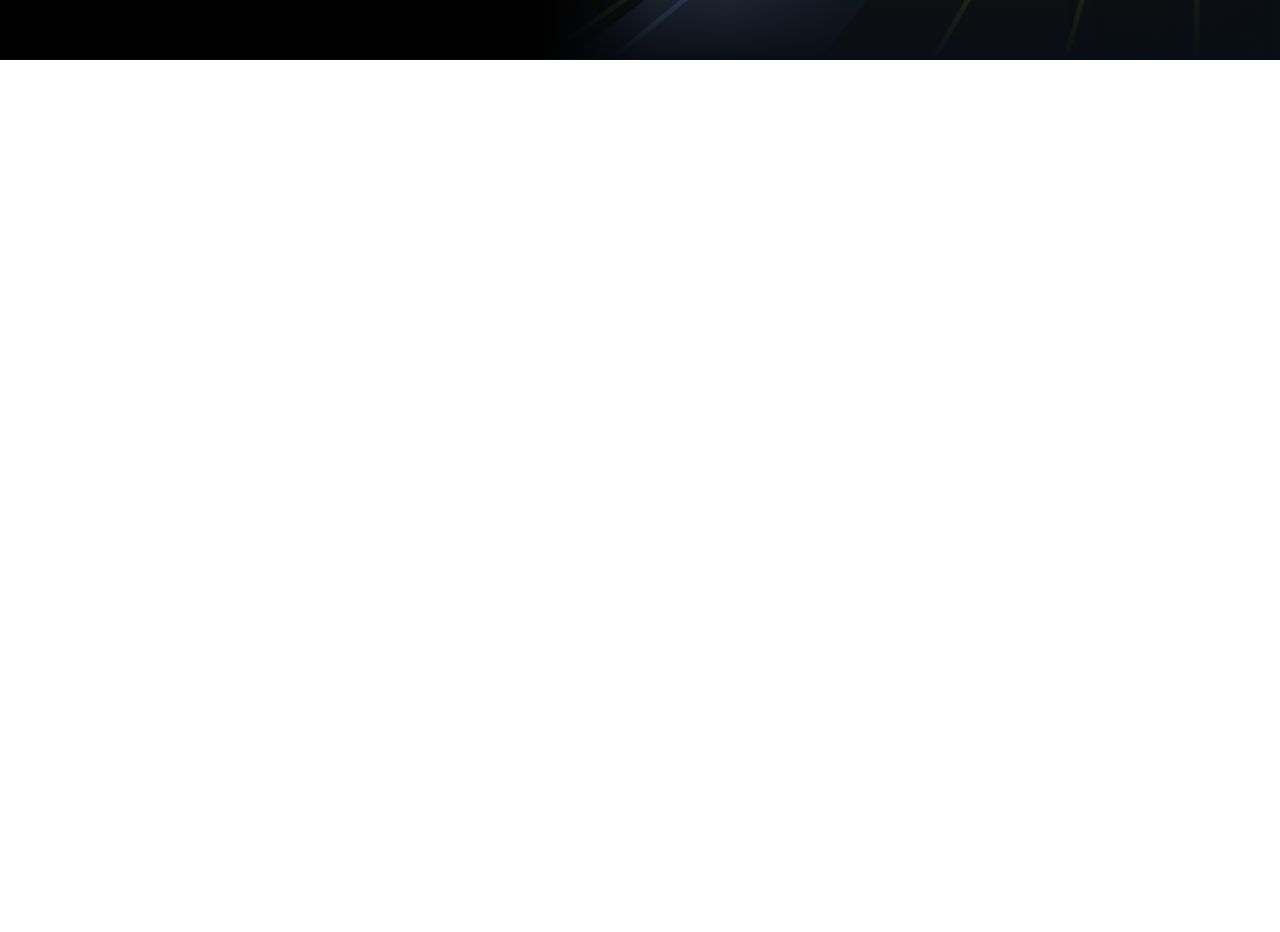
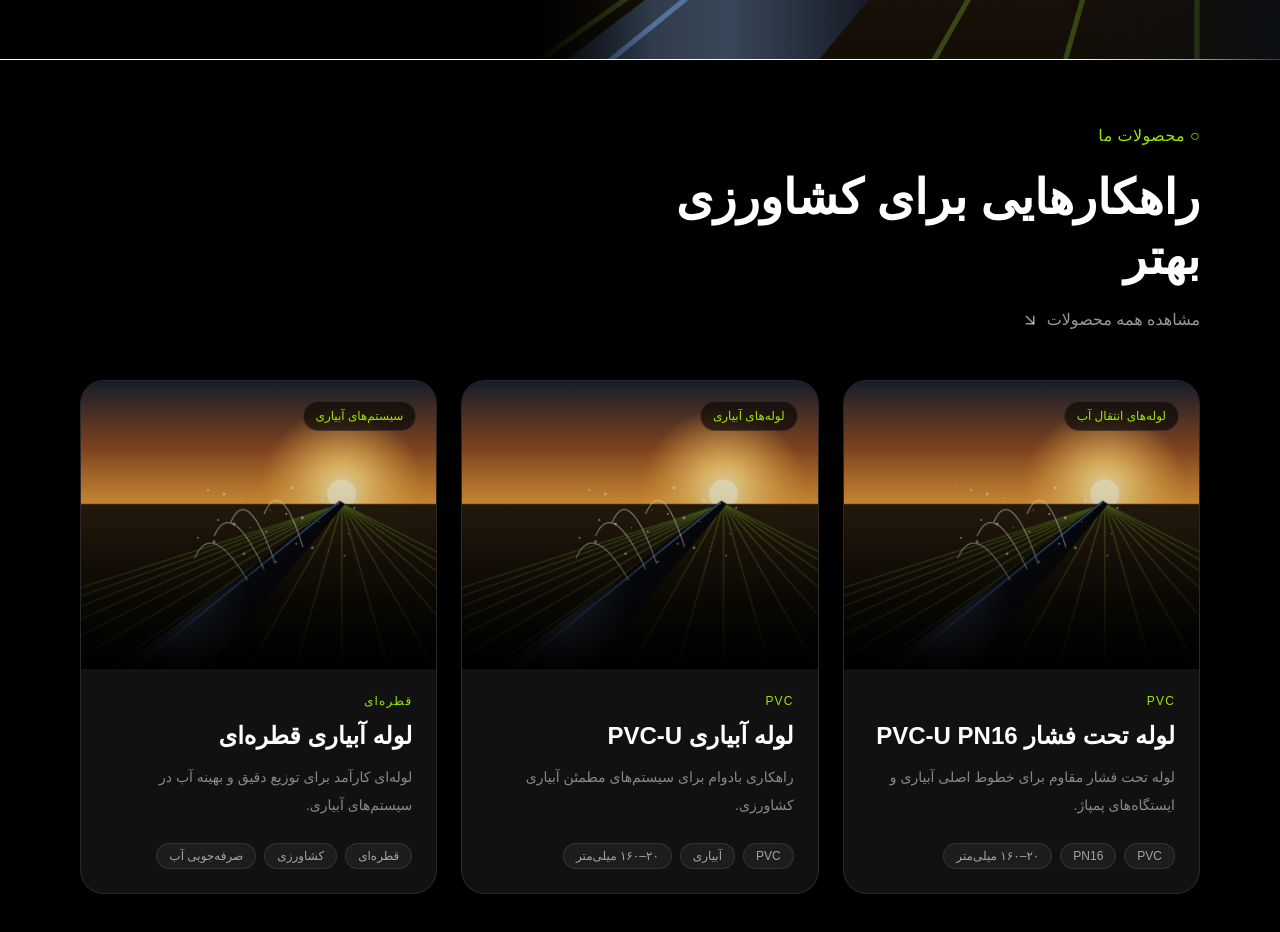
Before and after one commit to Yasin13833/Blog, a React (Vite) app in the folder Front/: page / in a window 1280 px wide. Shown: the part 740-1672 px from the top of the page. Before the commit the page ends 800 px from the top, so only its background shows below. Built offline with nearby package versions, Linux system fonts and the light colour scheme.

Commit message:
add product on home

```diff
--- a/Front/src/Components/Slider.jsx
+++ b/Front/src/Components/Slider.jsx
@@ -11,14 +11,13 @@ export default function Slider() {
     const [activeSlide, setActiveSlide] = useState(0)
     const { t } = useTranslation()
 
-    const slider = t(
-        `slider${activeSlide + 1}`,
-        { returnObjects: true }
-    )
-
+    const sliders = t("slider", {
+        returnObjects: true
+    })
+    const slider = sliders[activeSlide]
     return (
 
-        <div className="banner w-full h-[50vh] sm:h-screen md:h-screen flex overflow-hidden border-b border-white/10" dir='rtl'>
+        <div className="banner w-full h-[70vh] sm:h-screen md:h-screen flex overflow-hidden border-b border-white/10" dir='rtl'>
 
 
 
@@ -26,7 +25,7 @@ export default function Slider() {
             <div className="pointer-events-none absolute inset-x-0 top-0 z-10 h-60 bg-linear-to-b from-[#0a0f16]/70 to-transparent" />
 
             {/* soft bottom fade (next section) */}
-            <div className="pointer-events-none absolute inset-x-0 bottom-0 z-10 h-40 bg-linear-to-t from-[#0a0f16] to-transparent" />
+
 
             {/* soft right fade */}
             <div className="pointer-events-none absolute inset-y-0 right-0 z-10 w-1/6 bg-linear-to-l from-[#0a0f16]/80 from-0% via-[#0a0f16]/30 via-50% to-transparent to-100%" />
@@ -46,7 +45,7 @@ export default function Slider() {
                     className="h-full"
                 >
 
-                    {Object.values(slider).map((item, index) => (
+                    {sliders.map((item, index) => (
                         <SwiperSlide
                             key={index}
                             className="h-screen overflow-hidden [&_img]:scale-110 [&_img]:transition-transform [&_img]:duration-[6000ms] [&_img]:ease-out [&.swiper-slide-active_img]:scale-100"
--- /dev/null
+++ b/Front/src/Pages/Home/Products/index.jsx
@@ -0,0 +1,307 @@
+import React from 'react'
+import { useTranslation } from 'react-i18next'
+import { FiArrowDownRight } from 'react-icons/fi'
+import { motion } from "motion/react";
+
+export default function Products() {
+  const { t } = useTranslation()
+
+  const product = t("product", {
+    returnObjects: true
+  })
+  console.log(product)
+
+  const items = product.productCart?.map((e, index) => {
+ return (
+  <motion.div
+    key={index}
+    initial={{
+      opacity: 0,
+      y: 80,
+      scale: 0.9
+    }}
+    whileInView={{
+      opacity: 1,
+      y: 0,
+      scale: 1
+    }}
+    viewport={{
+      once: true,
+      amount: 0.2
+    }}
+    transition={{
+      duration: 0.7,
+      delay: index * 0.15,
+      ease: [0.22, 1, 0.36, 1]
+    }}
+    whileHover={{
+      y: -8
+    }}
+    className="
+      product-container
+      group
+      relative
+      overflow-hidden
+      rounded-3xl
+      bg-[#111]
+      border
+      border-white/10
+      hover:border-lime-400/40
+      transition-colors
+      duration-500
+      cursor-pointer
+    "
+  >
+
+    {/* Image */}
+    <div className="relative h-72 overflow-hidden">
+
+      <motion.img
+        src="/hero-image.png"
+        alt={e.title}
+        className="
+          w-full
+          h-full
+          object-cover
+          select-none
+        "
+        initial={{
+          scale: 1.15
+        }}
+        whileInView={{
+          scale: 1
+        }}
+        viewport={{
+          once: true
+        }}
+        transition={{
+          duration: 1.2,
+          ease: "easeOut"
+        }}
+      />
+
+      {/* Image Overlay */}
+      <div
+        className="
+          absolute
+          inset-0
+          bg-linear-to-t
+          from-black
+          via-black/20
+          to-transparent
+        "
+      />
+
+      {/* Category */}
+      <motion.span
+        initial={{
+          opacity: 0,
+          x: 30
+        }}
+        whileInView={{
+          opacity: 1,
+          x: 0
+        }}
+        viewport={{
+          once: true
+        }}
+        transition={{
+          duration: 0.5,
+          delay: 0.25 + index * 0.15
+        }}
+        className="
+          absolute
+          top-5
+          right-5
+          px-3
+          py-1.5
+          rounded-full
+          bg-black/60
+          backdrop-blur-md
+          border
+          border-white/10
+          text-xs
+          text-lime-400
+        "
+      >
+        {e.category}
+      </motion.span>
+
+    </div>
+
+
+    {/* Content */}
+    <div className="text-container p-6">
+
+      {/* Small title */}
+      <motion.p
+        initial={{
+          opacity: 0,
+          y: 15
+        }}
+        whileInView={{
+          opacity: 1,
+          y: 0
+        }}
+        viewport={{
+          once: true
+        }}
+        transition={{
+          duration: 0.5,
+          delay: 0.3 + index * 0.15
+        }}
+        className="
+          text-[10px]
+          sm:text-xs
+          text-lime-400
+          tracking-widest
+          uppercase
+          mb-3
+        "
+      >
+        {e.tags[0]}
+      </motion.p>
+
+
+      {/* Title */}
+      <motion.h3
+        initial={{
+          opacity: 0,
+          y: 20
+        }}
+        whileInView={{
+          opacity: 1,
+          y: 0
+        }}
+        viewport={{
+          once: true
+        }}
+        transition={{
+          duration: 0.5,
+          delay: 0.4 + index * 0.15
+        }}
+        className="
+          text-xl
+          sm:text-2xl
+          font-semibold
+          mb-3
+          leading-tight
+        "
+      >
+        {e.title}
+      </motion.h3>
+
+
+      {/* Description */}
+      <motion.p
+        initial={{
+          opacity: 0,
+          y: 20
+        }}
+        whileInView={{
+          opacity: 1,
+          y: 0
+        }}
+        viewport={{
+          once: true
+        }}
+        transition={{
+          duration: 0.5,
+          delay: 0.5 + index * 0.15
+        }}
+        className="
+          text-sm
+          leading-7
+          text-white/50
+          mb-6
+        "
+      >
+        {e.description}
+      </motion.p>
+
+
+      {/* Tags */}
+      <motion.div
+        initial={{
+          opacity: 0,
+          y: 15
+        }}
+        whileInView={{
+          opacity: 1,
+          y: 0
+        }}
+        viewport={{
+          once: true
+        }}
+        transition={{
+          duration: 0.5,
+          delay: 0.6 + index * 0.15
+        }}
+        className="flex flex-wrap gap-2"
+      >
+
+        {e.tags.map((tag, index) => (
+
+          <div
+            key={index}
+            className="
+              px-3
+              py-1
+              rounded-full
+              bg-white/5
+              border
+              border-white/10
+              text-xs
+              text-white/60
+            "
+          >
+            {tag}
+          </div>
+
+        ))}
+
+      </motion.div>
+
+    </div>
+
+  </motion.div>
+)
+  })
+  return (
+    <div className="w-full min-h-screen bg-black text-white px-6 py-16 sm:px-10 lg:px-20">
+
+      {/* Header */}
+      <div className="flex flex-col gap-5 mb-12">
+
+        <p className="text-lime-400 text-sm sm:text-base font-medium tracking-wide">
+          ○ {product.smallTitle}
+        </p>
+
+        <h1 className="text-3xl sm:text-4xl lg:text-5xl font-semibold max-w-xl leading-tight">
+          {product.bigTitle}
+        </h1>
+
+        <div className="flex items-center gap-2 text-white/60 hover:text-lime-400 transition-colors duration-300 cursor-pointer w-fit">
+          <p className="text-sm sm:text-base">
+            {product.viewAll}
+          </p>
+
+          <FiArrowDownRight className="text-lg" />
+        </div>
+
+      </div>
+
+
+      {/* Products */}
+      <div className=" grid grid-cols-1 md:grid-cols-2 lg:grid-cols-3 gap-6">
+
+        {/* Product Card */}
+        {
+          items
+        }
+
+      </div>
+
+    </div>
+  )
+}
--- a/Front/src/Pages/Home/index.jsx
+++ b/Front/src/Pages/Home/index.jsx
@@ -1,11 +1,13 @@
 import React from 'react'
 import Slider from '../../Components/Slider'
+import Products from './Products'
+
 
 export default function Home() {
   return (
     <>
       <Slider />
-
+      <Products/>
     </>
   )
 }
--- a/Front/src/Pages/Products/index.jsx
+++ /dev/null
@@ -1,7 +0,0 @@
-import React from 'react'
-
-export default function Products() {
-  return (
-    <div>index</div>
-  )
-}
--- a/Front/src/Pages/index.jsx
+++ b/Front/src/Pages/index.jsx
@@ -1,9 +1,7 @@
 import Contact from "./Contact";
 import Home from "./Home";
-import Products from "./Products";
 
 export {
     Home,
-    Products,
     Contact
 }
--- a/Front/src/assets/TransLate/ar/translation.json
+++ b/Front/src/assets/TransLate/ar/translation.json
@@ -13,23 +13,26 @@
     "description": "أرسل لنا أسئلتك وطلباتك، وسيتواصل معك فريقنا في أقرب وقت ممكن."
   },
 
-  "slider1": {
+  "slider": [
+    {
+      "label": "من نحن",
       "title": "أخبرنا",
       "description": "أرسل لنا أسئلتك وطلباتك.",
       "button": "مشاهدة المنتجات"
     },
-
-  "slider2": {
+    {
+      "label": "من نحن",
       "title": "حلول أفضل للزراعة",
       "description": "منتجات مناسبة لأنظمة الري والزراعة.",
       "button": "مشاهدة المنتجات"
     },
-
-  "slider3": {
+    {
+      "label": "من نحن",
       "title": "مصمم لأداء أفضل",
       "description": "منتجات عالية الجودة مصممة للاستخدام طويل الأمد.",
       "button": "مشاهدة المنتجات"
-  },
+    }
+  ],
   "product": {
     "smallTitle": "منتجاتنا",
     "bigTitle": "حلول من أجل زراعة أفضل",
--- a/Front/src/assets/TransLate/en/translation.json
+++ b/Front/src/assets/TransLate/en/translation.json
@@ -13,26 +13,26 @@
     "description": "Send us your questions and requests. Our team will get back to you as soon as possible."
   },
 
-  "slider1": {
-    "label" : "About Us",
+  "slider": [
+    {
+      "label": "About Us",
       "title": "Tell Us",
       "description": "Send us your questions and requests.",
       "button": "View Products"
     },
-
-  "slider2": {
-    "label" : "About Us",
+    {
+      "label": "About Us",
       "title": "Better Solutions for Agriculture",
       "description": "Suitable products for irrigation and agricultural systems.",
       "button": "View Products"
     },
-
-  "slider3": {
-    "label" : "About Us",
+    {
+      "label": "About Us",
       "title": "Built for Better Performance",
       "description": "High-quality products designed for long-term use.",
       "button": "View Products"
-  },
+    }
+  ],
   "product": {
     "smallTitle": "Our Products",
     "bigTitle": "Smart Solutions for Modern Agriculture",
--- a/Front/src/assets/TransLate/fa/translation.json
+++ b/Front/src/assets/TransLate/fa/translation.json
@@ -12,27 +12,26 @@
     "titleHighlight": "چه کمکی از ما برمی‌آید",
     "description": "سوالات و درخواست‌های خود را برای ما ارسال کنید. تیم ما در کوتاه‌ترین زمان ممکن پاسخگوی شما خواهد بود."
   },
-
-  "slider1": {
-    "label" : "درباره ی ما",
+  "slider": [
+    {
+      "label": "درباره ی ما",
       "title": "به ما بگویید",
       "description": "سوالات و درخواست‌های خود را برای ما ارسال کنید.",
       "button": "مشاهده محصول"
     },
-
-  "slider2": {
-    "label" : "درباره ی ما",
+    {
+      "label": "درباره ی ما",
       "title": "راهکارهای بهتر برای کشاورزی",
       "description": "محصولات مناسب برای سیستم‌های آبیاری و کشاورزی.",
       "button": "مشاهده محصول"
     },
-
-  "slider3": {
-    "label" : "درباره ی ما",
+    {
+      "label": "درباره ی ما",
       "title": "برای عملکرد بهتر ساخته شده",
       "description": "محصولاتی با کیفیت بالا برای استفاده طولانی مدت.",
       "button": "مشاهده محصول"
-  },
+    }
+  ],
   "product": {
     "smallTitle": "محصولات ما",
     "bigTitle": "راهکارهایی برای کشاورزی بهتر",
@@ -61,5 +60,4 @@
       }
     ]
   }
-
 }
```
Also changed, not shown: Front/src/Router/index.jsx (+2 -5 lines). Lines whose indentation alone changed are shown as unchanged.
